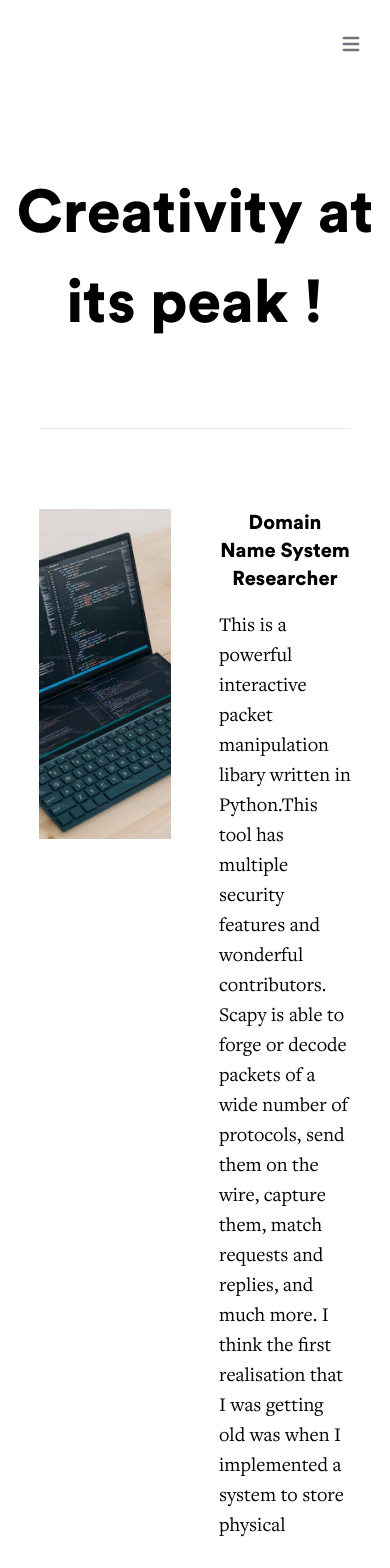
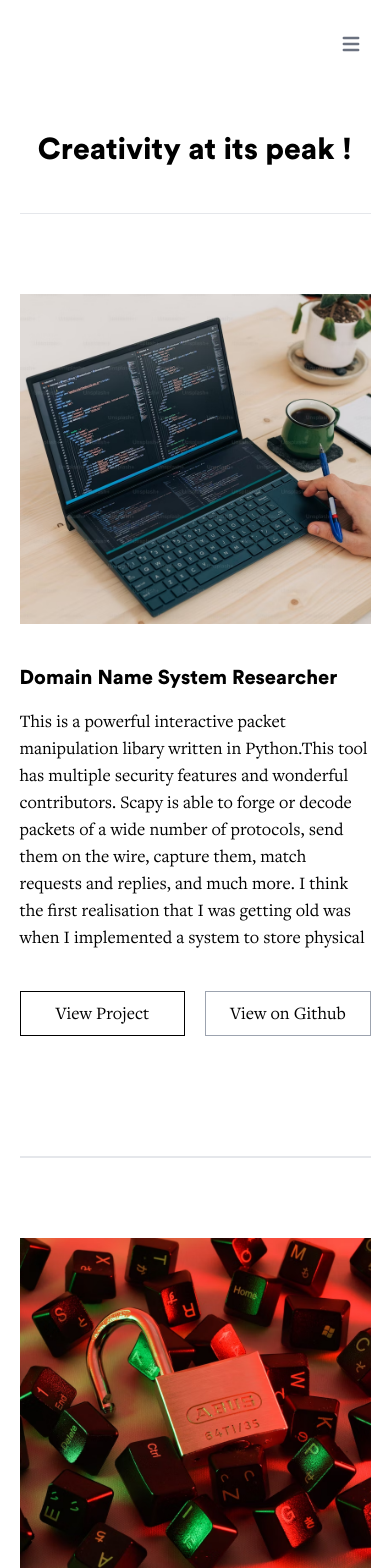
Before and after one commit to iamtoyosee/blacktechiegirl.xyz, a React (Create React App) app in the folder frontend/: page /projects in a window 390 px wide. Shown: the top 1568 px of the page. Built offline with nearby package versions, Linux system fonts and the light colour scheme.

Commit message:
We are one

```diff
--- a/frontend/src/App.js
+++ b/frontend/src/App.js
@@ -101,10 +101,10 @@ function App() {
               </h1>
             </div>
             <div className=" grid grid-cols-2 gap-5 lg:gap-20 my-10 md:max-w-[80%] xl:max-w-[50%]">
-              <button className="font-smalltech md:text-[20px] text-gray  py-2 md:py-4 border  hover:border-2 border-black duration-300 ease-in  ">
+              <button className="font-smalltech md:text-[20px] text-gray  py-2 md:py-4 border  hover:border-2 border-black duration-300 ease-in  " onClick={()=>navigate('/about')}>
                 Contact Me
               </button>
-              <button className="font-smalltech md:text-[20px] text-gray  py-2 md:py-4 border border-gray-400 hover:border-2   duration-300 ease-in  ">
+              <button className="font-smalltech md:text-[20px] text-gray  py-2 md:py-4 border border-gray-400 hover:border-2   duration-300 ease-in  " onClick={()=>navigate('/about')}>
                 Learn More
               </button>
             </div>
@@ -150,7 +150,7 @@ function App() {
                     beauty or delight.That’s why great design is about more than
                     just beauty or delight.
                   </h1>
-                  <div className=" grid grid-cols-2 lg:gap-20  lg:max-w-[80%] mt-10 ">
+                  <div className=" grid grid-cols-2 lg:gap-20  lg:max-w-[80%] mt-10 " onClick={()=>navigate('/projects')}>
                     <Button text="View Projects" />
                     <ButtonBox text="View Articles" />
                   </div>
@@ -256,10 +256,10 @@ function App() {
                   allow="accelerometer; autoplay; clipboard-write; encrypted-media; gyroscope; picture-in-picture; web-share"
                   allowfullscreen
                 ></iframe>
-                <p className="font-bignote mt-8 mb-3 text-[20px]">
+                <p className="font-bignote mt-8 mb-3 lg:text-[20px]">
                   BlackTechieGirl's Introduction
                 </p>
-                <p className="font-smalltech text-[20px]">
+                <p className="font-smalltech lg:text-[20px]">
                   In this vidoe I introduced myself and discussed my goals and
                   ambitions.
                 </p>
@@ -273,10 +273,10 @@ function App() {
                   allow="accelerometer; autoplay; clipboard-write; encrypted-media; gyroscope; picture-in-picture; web-share"
                   allowfullscreen
                 ></iframe>
-                <p className="font-bignote mt-8 mb-3 text-[20px]">
+                <p className="font-bignote mt-8 mb-3 lg:text-[20px]">
                   Understanding TCP/IP Communication
                 </p>
-                <p className="font-smalltech text-[20px]">
+                <p className="font-smalltech lg:text-[20px]">
                   In this vidoe I gave great detail on the TCP/IP communication
                   process.
                 </p>
@@ -290,10 +290,10 @@ function App() {
                   allow="accelerometer; autoplay; clipboard-write; encrypted-media; gyroscope; picture-in-picture; web-share"
                   allowfullscreen
                 ></iframe>
-                <p className="font-bignote mt-8 mb-3 text-[20px]">
+                <p className="font-bignote mt-8 mb-3 lg:text-[20px]">
                   Latest AWS Security Features
                 </p>
-                <p className="font-smalltech text-[20px]">
+                <p className="font-smalltech lg:text-[20px]">
                   In this vidoe I discussed some of the latest AWS Security
                   Features.
                 </p>
--- a/frontend/src/Components/Articlespage/articles.js
+++ b/frontend/src/Components/Articlespage/articles.js
@@ -63,11 +63,11 @@ const Article = () => {
   return (
     <div>
       <Navbar />
-      <h1 className="font-bignote text-[60px] font-bold text-center my-20">
+      <h1 className="font-bignote text-[30px] lg:text-[60px] font-bold text-center my-10 lg:my-20">
         {" "}
         Let's Learn Something New !😁
       </h1>
-      <div className="max-w-[80%]  2xl:max-w-[70%] mx-auto mb-20">
+      <div className="max-w-[90%]  2xl:max-w-[70%] mx-auto mb-20">
 
         <div
           ref={productRef}
@@ -88,9 +88,9 @@ const Article = () => {
                     // onClick={() => navigate(item.url)}
                     // className="font-smalltech hover:font-bigtech text-lg  hover:border-[#d6a419] text-gray my-6 min-w-[200px] border sm:border-2 p-2 2xl:p-4 hover:bg-white  duration-300 ease-in w-[50%] mx-auto"
                   >
-                    <h1 className="text-xl font-bignote">{item.text}</h1>
+                    <h1 className="lg:text-xl font-bignote">{item.text}</h1>
                   </button>
-                  <p className="font-smalltech text-[20px] ">
+                  <p className="font-smalltech lg:text-[20px] ">
                     I think the first realisation that I was getting old was
                     when I implemented a system to store physical
                   </p>
--- a/frontend/src/Components/Projectpage/projects.js
+++ b/frontend/src/Components/Projectpage/projects.js
@@ -63,11 +63,11 @@ const Project = () => {
   return (
     <div>
       <Navbar />
-      <h1 className="font-bignote text-[60px] font-bold text-center my-20">
+      <h1 className="font-bignote text-[30px] lg:text-[60px] font-bold text-center my-10 lg:my-20">
         {" "}
         Creativity at its peak !
       </h1>
-      <div className="max-w-[80%]  2xl:max-w-[70%] mx-auto mb-20">
+      <div className="max-w-[90%]  2xl:max-w-[70%] mx-auto mb-20">
 
         <div
           ref={productRef}
@@ -75,7 +75,7 @@ const Project = () => {
         >
           {categoryObj.map((item, index) => {
             return (
-              <div className="border-y grid grid-cols-2 gap-12 py-20">
+              <div className="border-y lg:grid grid-cols-2 gap-12 py-20">
                 <img
                   src={item.imgUrl}
                   alt="product "
@@ -88,17 +88,17 @@ const Project = () => {
                     // onClick={() => navigate(item.url)}
                     // className="font-smalltech hover:font-bigtech text-lg  hover:border-[#d6a419] text-gray my-6 min-w-[200px] border sm:border-2 p-2 2xl:p-4 hover:bg-white  duration-300 ease-in w-[50%] mx-auto"
                   >
-                    <h1 className="text-xl mb-4 font-bignote">{item.text}</h1>
+                    <h1 className="mt-10 lg:mt-0 text-xl mb-4 font-bignote">{item.text}</h1>
                   </button>
-                  <p className="font-smalltech text-[20px] ">
+                  <p className="font-smalltech text-[18px] lg:text-[20px] ">
                   This is a powerful interactive packet manipulation libary written in Python.This tool has multiple security features and wonderful contributors. Scapy is able to forge or decode packets of a wide number of protocols, send them on the wire, capture them, match requests and replies, and much more. I think the first realisation that I was getting old was
                     when I implemented a system to store physical
                   </p>
-                  <div className=" grid grid-cols-2 gap-20 my-10 max-w-[80%]">
-                <button className="font-smalltech text-[18px] text-gray  min-h-[50px] border  hover:border-2 border-black duration-300 ease-in  ">
+                  <div className=" grid grid-cols-2 gap-5 lg:gap-20 my-10 lg:max-w-[80%]">
+                <button className="font-smalltech text-[18px] text-gray py-2 lg:py-4 border  hover:border-2 border-black duration-300 ease-in  ">
                   View Project
                 </button>
-                <button className="font-smalltech text-[18px] text-gray  min-h-[50px]  border border-gray-400 hover:border-2   duration-300 ease-in  ">
+                <button className="font-smalltech text-[18px] text-gray py-2  lg:py-4  border border-gray-400 hover:border-2   duration-300 ease-in  ">
                   View on Github
                 </button>
               </div>
```
Also changed, not shown: 11 other files (tests, documents, lock files or other folders).
